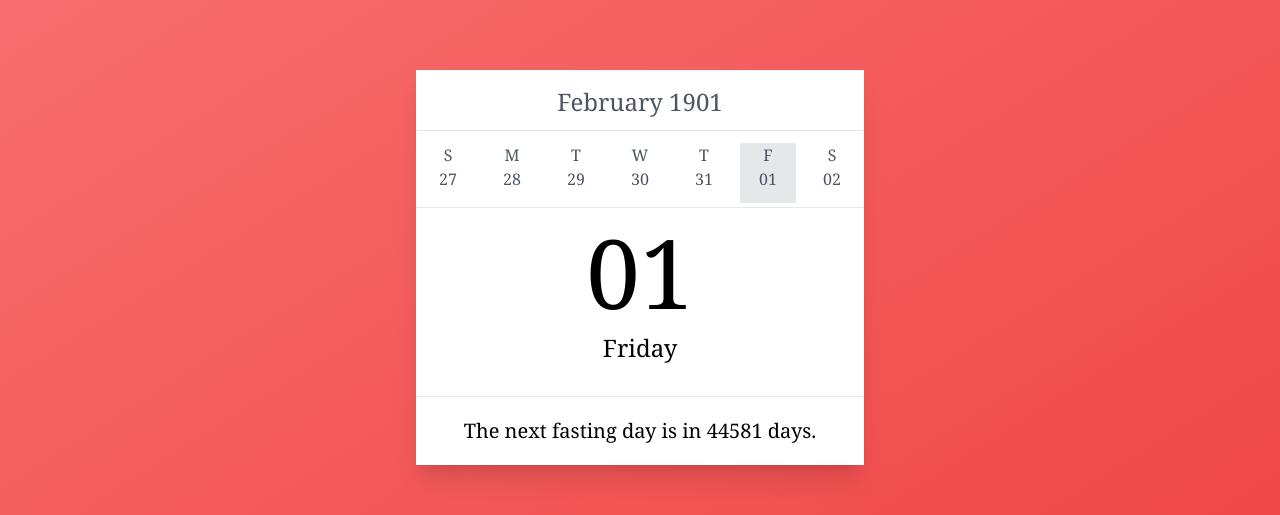
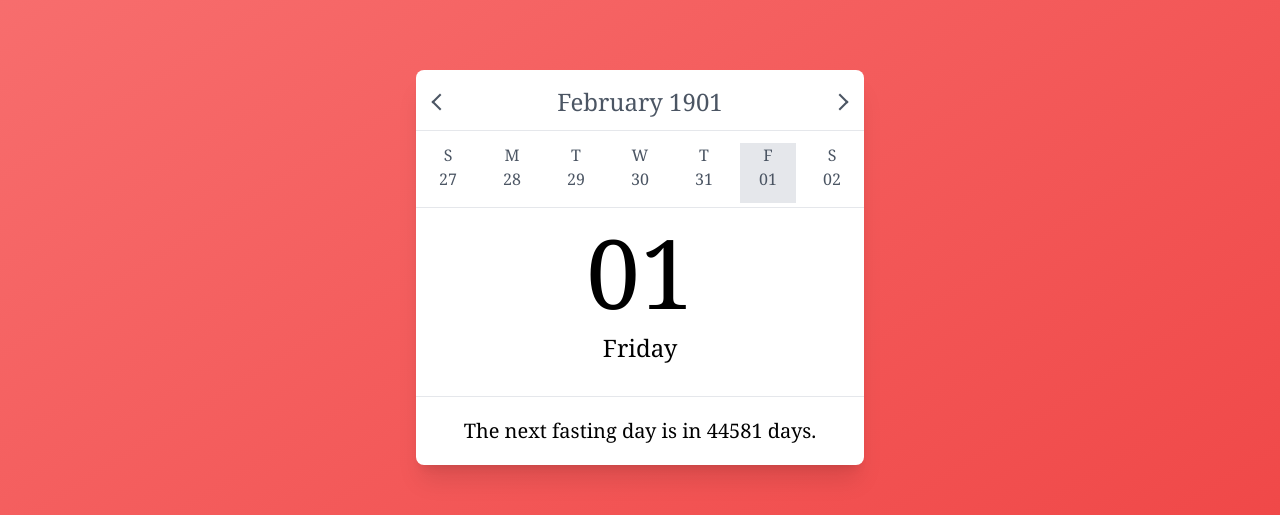
Before and after one commit to bakku/fast-like-east, a Vue app: page /days/1/1/1 in a window 1280 px wide. Shown: the part 133-648 px from the top of the page. Built offline with nearby package versions, Linux system fonts and the light colour scheme.

Commit message:
Add possibility to go weeks back and forth

```diff
--- a/src/components/dayView/DayCard.vue
+++ b/src/components/dayView/DayCard.vue
@@ -8,7 +8,9 @@ defineProps<{
 </script>
 
 <template>
-  <div class="max-w-[28rem] w-[80%] shadow-xl pt-2 font-serif bg-white">
+  <div
+    class="max-w-[28rem] w-[80%] shadow-xl pt-2 font-serif bg-white rounded-lg"
+  >
     <day-card-header :date="date" />
     <day-card-body :date="date" />
   </div>
--- a/src/components/dayView/DayCardBody.vue
+++ b/src/components/dayView/DayCardBody.vue
@@ -1,10 +1,11 @@
 <script setup lang="ts">
 import { differenceInDays, format, getDay, isBefore, isEqual } from "date-fns";
-import { dateFnsLocalizer } from "@/lib/constants";
+import { currentLocale, dateFnsLocalizer } from "@/lib/constants";
 import { fastingDays } from "@/days";
 import { pluralize } from "@/lib/helpers";
 import FastingInformation from "@/components/dayView/FastingInformation.vue";
 import { computed } from "vue";
+import { Locale } from "@/lib/types";
 
 const props = defineProps<{
   date: Date;
@@ -15,13 +16,27 @@ const nextFastingDay = computed(() =>
     (d) => isEqual(props.date, d.date) || isBefore(props.date, d.date)
   )
 );
+
+const nameOfDay = computed(() => {
+  if (
+    nextFastingDay.value == null ||
+    !isEqual(nextFastingDay.value.date, props.date) ||
+    nextFastingDay.value.enName == null
+  ) {
+    return dateFnsLocalizer.day(getDay(props.date));
+  }
+
+  const { value: fastingDay } = nextFastingDay;
+
+  return currentLocale == Locale.DE ? fastingDay.deName : fastingDay.enName;
+});
 </script>
 
 <template>
   <div class="flex flex-col">
     <h1 class="text-8xl mt-4 text-center">{{ format(date, "dd") }}</h1>
     <h1 class="text-2xl mt-3 mb-8 text-center">
-      {{ dateFnsLocalizer.day(getDay(date)) }}
+      {{ nameOfDay }}
     </h1>
   </div>
 
--- a/src/components/dayView/DayCardHeader.vue
+++ b/src/components/dayView/DayCardHeader.vue
@@ -1,5 +1,6 @@
 <script setup lang="ts">
 import {
+  addWeeks,
   eachDayOfInterval,
   endOfWeek,
   format,
@@ -52,13 +53,57 @@ const handleDayClick = (day: Date) => {
     },
   });
 };
+
+const goToLastWeek = () => {
+  const day = startOfWeek(addWeeks(props.date, -1));
+
+  router.push({
+    name: "day",
+    params: {
+      day: getDate(day),
+      month: getMonth(day),
+      year: getYear(day),
+    },
+  });
+};
+
+const goToNextWeek = () => {
+  const day = startOfWeek(addWeeks(props.date, 1));
+
+  router.push({
+    name: "day",
+    params: {
+      day: getDate(day),
+      month: getMonth(day),
+      year: getYear(day),
+    },
+  });
+};
 </script>
 
 <template>
-  <div class="pt-2 pb-2">
-    <p class="text-2xl text-center text-gray-600">
-      {{ format(date, "MMMM yyyy", { locale: currentDateFnsLocale }) }}
-    </p>
+  <div class="pt-2 pb-2 flex">
+    <div
+      class="flex-grow-[0.2] flex items-center justify-center cursor-pointer"
+      @click="goToLastWeek"
+    >
+      <div
+        class="border-t-2 border-l-2 border-gray-600 w-3 h-3 -rotate-45"
+      ></div>
+    </div>
+    <div class="flex-grow">
+      <p class="text-2xl text-center text-gray-600">
+        {{ format(date, "MMMM yyyy", { locale: currentDateFnsLocale }) }}
+      </p>
+    </div>
+    <div
+      class="flex-grow-[0.2] flex items-center justify-center cursor-pointer"
+      @click="goToNextWeek"
+    >
+      <div
+        class="border-t-2 border-r-2 border-gray-600 w-3 h-3 rotate-45"
+      ></div>
+    </div>
   </div>
 
   <hr class="mb-2 mt-1" />
--- a/src/days.ts
+++ b/src/days.ts
@@ -22,4 +22,180 @@ export const fastingDays = [
     date: new Date(2023, 1, 26),
     type: FastingType.WINE,
   },
+  {
+    date: new Date(2023, 1, 27),
+    type: FastingType.STRICT,
+  },
+  {
+    date: new Date(2023, 1, 28),
+    type: FastingType.STRICT,
+  },
+  {
+    date: new Date(2023, 2, 1),
+    type: FastingType.STRICT,
+  },
+  {
+    date: new Date(2023, 2, 2),
+    type: FastingType.STRICT,
+  },
+  {
+    date: new Date(2023, 2, 3),
+    type: FastingType.STRICT,
+  },
+  {
+    date: new Date(2023, 2, 4),
+    type: FastingType.WINE,
+  },
+  {
+    date: new Date(2023, 2, 5),
+    type: FastingType.WINE,
+  },
+  {
+    date: new Date(2023, 2, 6),
+    type: FastingType.STRICT,
+  },
+  {
+    date: new Date(2023, 2, 7),
+    type: FastingType.STRICT,
+  },
+  {
+    date: new Date(2023, 2, 8),
+    type: FastingType.STRICT,
+  },
+  {
+    date: new Date(2023, 2, 9),
+    type: FastingType.WINE,
+    deName: "Vierzig Märtyrer von Sebaste",
+    enName: "Forty Martyrs of Sebaste",
+  },
+  {
+    date: new Date(2023, 2, 10),
+    type: FastingType.STRICT,
+  },
+  {
+    date: new Date(2023, 2, 11),
+    type: FastingType.WINE,
+  },
+  {
+    date: new Date(2023, 2, 12),
+    type: FastingType.WINE,
+  },
+  {
+    date: new Date(2023, 2, 13),
+    type: FastingType.STRICT,
+  },
+  {
+    date: new Date(2023, 2, 14),
+    type: FastingType.STRICT,
+  },
+  {
+    date: new Date(2023, 2, 15),
+    type: FastingType.STRICT,
+  },
+  {
+    date: new Date(2023, 2, 16),
+    type: FastingType.STRICT,
+  },
+  {
+    date: new Date(2023, 2, 17),
+    type: FastingType.STRICT,
+  },
+  {
+    date: new Date(2023, 2, 18),
+    type: FastingType.WINE,
+  },
+  {
+    date: new Date(2023, 2, 19),
+    type: FastingType.WINE,
+  },
+  {
+    date: new Date(2023, 2, 20),
+    type: FastingType.STRICT,
+  },
+  {
+    date: new Date(2023, 2, 21),
+    type: FastingType.STRICT,
+  },
+  {
+    date: new Date(2023, 2, 22),
+    type: FastingType.STRICT,
+  },
+  {
+    date: new Date(2023, 2, 23),
+    type: FastingType.STRICT,
+  },
+  {
+    date: new Date(2023, 2, 24),
+    type: FastingType.STRICT,
+  },
+  {
+    date: new Date(2023, 2, 25),
+    type: FastingType.FISH,
+    deName: "Verkündigung des Herrn",
+    enName: "Annunciation",
+  },
+  {
+    date: new Date(2023, 2, 26),
+    type: FastingType.WINE,
+  },
+  {
+    date: new Date(2023, 2, 27),
+    type: FastingType.STRICT,
+  },
+  {
+    date: new Date(2023, 2, 28),
+    type: FastingType.STRICT,
+  },
+  {
+    date: new Date(2023, 2, 29),
+    type: FastingType.STRICT,
+  },
+  {
+    date: new Date(2023, 2, 30),
+    type: FastingType.STRICT,
+  },
+  {
+    date: new Date(2023, 2, 31),
+    type: FastingType.STRICT,
+  },
+  {
+    date: new Date(2023, 3, 1),
+    type: FastingType.WINE,
+  },
+  {
+    date: new Date(2023, 3, 2),
+    type: FastingType.FISH,
+    deName: "Palmsonntag",
+    enName: "Palm Sunday",
+  },
+  {
+    date: new Date(2023, 3, 3),
+    type: FastingType.STRICT,
+  },
+  {
+    date: new Date(2023, 3, 4),
+    type: FastingType.STRICT,
+  },
+  {
+    date: new Date(2023, 3, 5),
+    type: FastingType.STRICT,
+  },
+  {
+    date: new Date(2023, 3, 6),
+    type: FastingType.WINE,
+    deName: "Gründonnerstag",
+    enName: "Holy Thursday",
+  },
+  {
+    date: new Date(2023, 3, 7),
+    type: FastingType.STRICT,
+    deName: "Karfreitag",
+    enName: "Holy Friday",
+  },
+  {
+    date: new Date(2023, 3, 8),
+    type: FastingType.STRICT,
+    deName: "Karsamstag",
+    enName: "Holy Saturday",
+  },
 ] as Array<FastingDay>;
--- a/src/lib/types.ts
+++ b/src/lib/types.ts
@@ -13,4 +13,6 @@ export enum FastingType {
 export interface FastingDay {
   date: Date;
   type: FastingType;
+  enName: string | undefined;
+  deName: string | undefined;
 }
```
